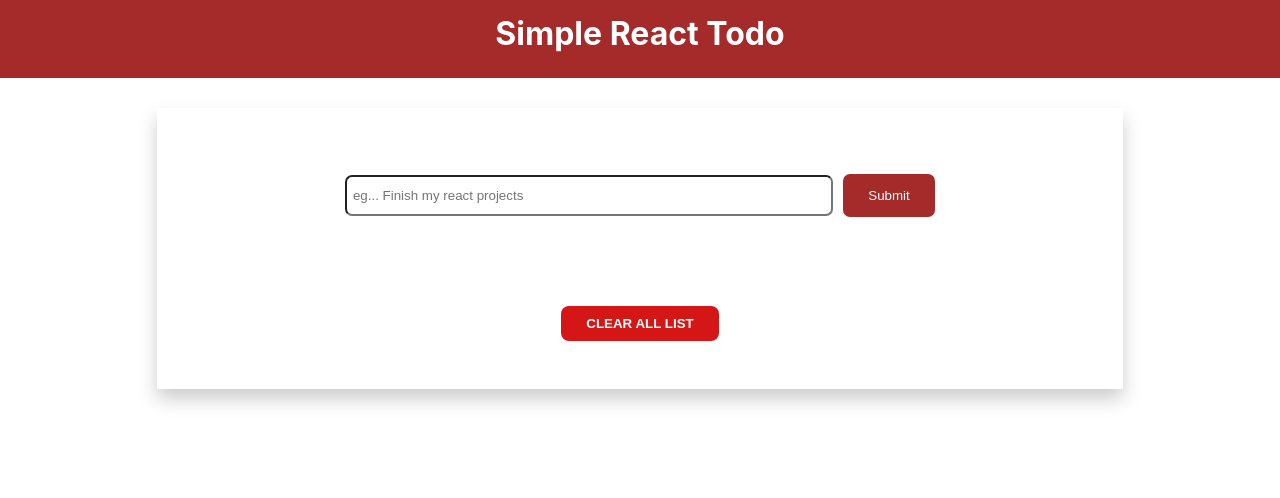
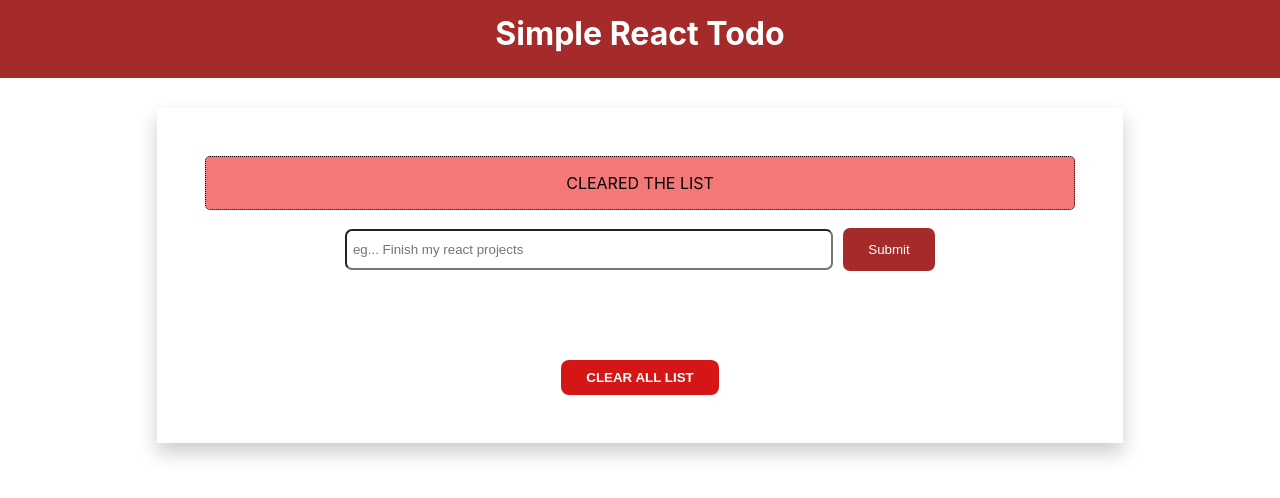
Before and after one commit to muyasamuel/React-Todo-List, a React (Create React App) app: page / in a window 1280 px wide. Both pictures are taken after a click on the button "CLEAR ALL LIST". Shown: the top 498 px of the page. Built offline with nearby package versions, Linux system fonts and the light colour scheme.

Commit message:
Conditional styling the alert component and updating setAlert function whenever necessary

```diff
--- a/src/App.js
+++ b/src/App.js
@@ -51,26 +51,35 @@ function App() {
 
   const clearList = () => {
     setList([]);
+    setAlert({show: true, msg: ' Cleared the list ',  type: 'danger'})
   };
 
   const onSubmitHandler = (e) =>{
     e.preventDefault();
 
-
-    const newName = {
+    if(name.trim() === ''){
+      setAlert({show: true, msg: ' Please input a VALUE',  type: 'danger'})
+    }else{
+      const newName = {
       id: Math.random().toString(16).slice(2),
       name: name,
     };
     setList([...list, newName]);
+    setAlert({show: true, msg: ' successful!!! You added a ToDo',  type: 'success'})
     setName('');
 
-  }
+    }
+
+
+
+  };
 
   return (
     <div className="App">
       <Header />
-      {alert.show && <Alert {...alert} />}
+
       <main className="main">
+        {alert.show && <Alert {...alert} />}
       <form className='inputDiv' onSubmit={onSubmitHandler}>
         <input
           className='inputField'
--- /dev/null
+++ b/src/components/Alert.css
@@ -0,0 +1,19 @@
+.alert{
+    text-transform: uppercase;
+    border: 1px dotted black;
+    border-radius: 5px;
+    color: black;
+
+}
+
+.alert-success{
+    background-color: rgb(124, 221, 124);
+
+
+}
+
+.alert-danger{
+    background-color: rgb(245, 120, 120);
+
+
+}
--- a/src/components/Alert.js
+++ b/src/components/Alert.js
@@ -1,8 +1,9 @@
-import React from 'react'
+import React from 'react';
+import './Alert.css'
 
 function Alert({msg , type}) {
   return (
-    <div><p>alert</p></div>
+    <div className={`alert alert-${type}`}><p>{msg}</p></div>
   )
 }
 
```
